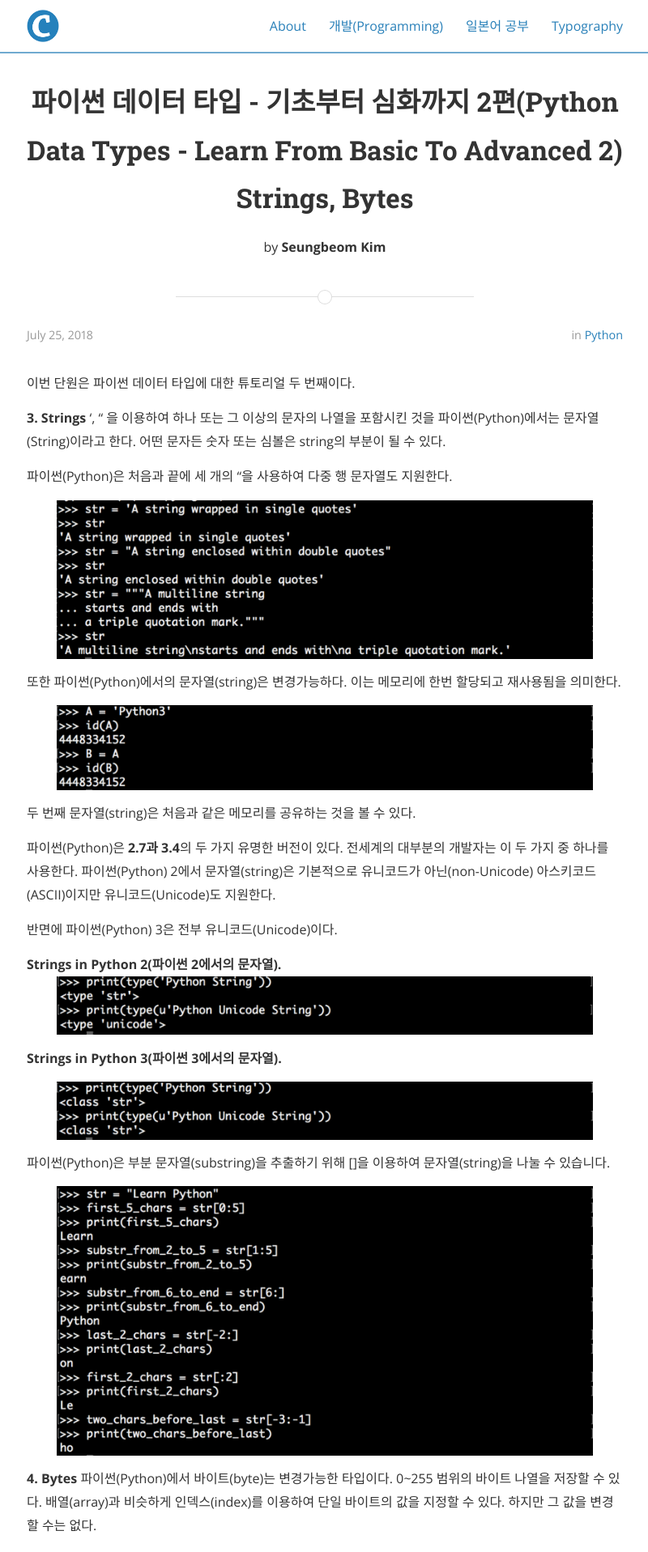
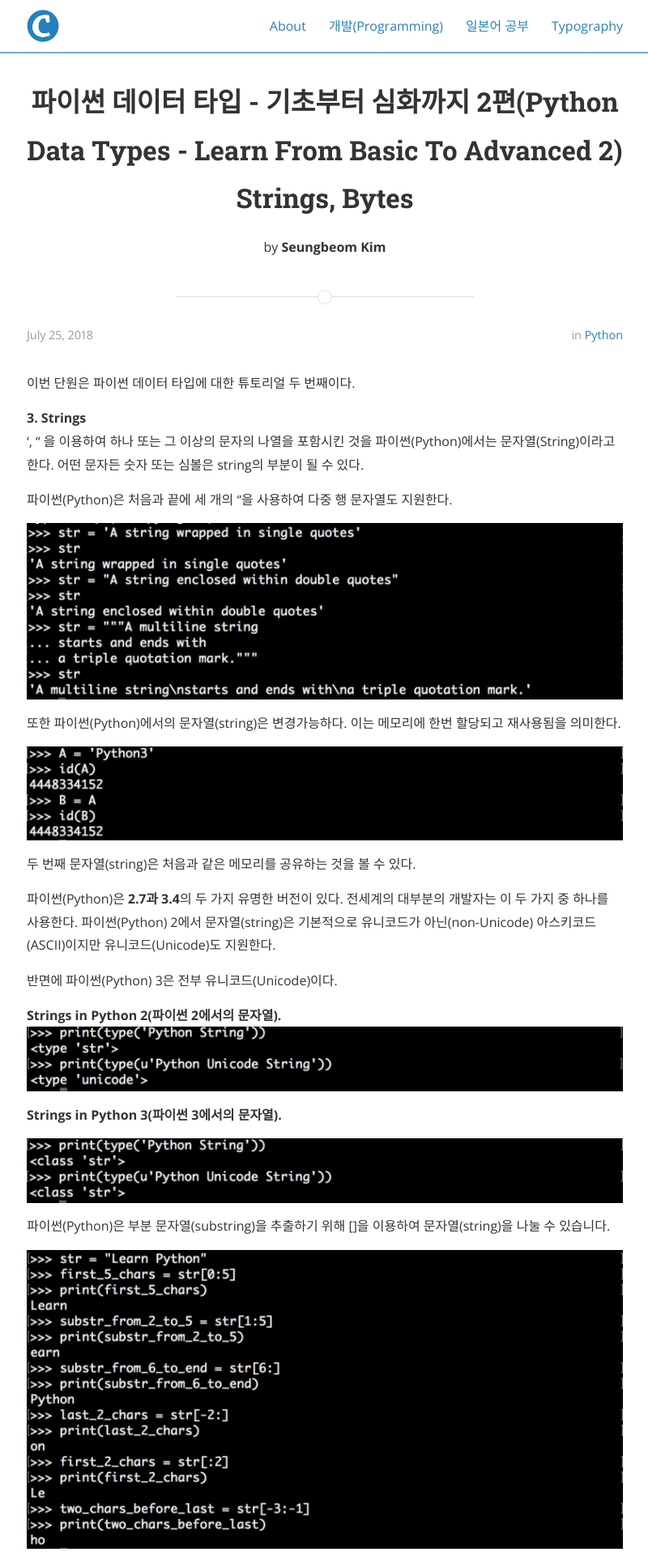
Before and after one commit to myksb1223/myksb1223.github.io, a Jekyll site: the page built from _posts/2018-07-25-Python-Data-Types-Learn-From-Basic-To-Advanced-2-Strings-Bytes.md, in a window 1280 px wide. Shown: the top 1917 px of the page at 81% size, without its empty margins (239-1039 px from the left). Built offline with Jekyll 4.4.1, drawn with Linux system fonts in a browser that asks for light colours; nearby versions of some CDN libraries; Markdown is read by kramdown in place of the engine named in the settings; comment, search, counter and statistics services are not loaded.

Commit message:
Change layout

```diff
--- a/_posts/2018-07-25-Python-Data-Types-Learn-From-Basic-To-Advanced-2-Strings-Bytes.md
+++ b/_posts/2018-07-25-Python-Data-Types-Learn-From-Basic-To-Advanced-2-Strings-Bytes.md
@@ -9,7 +9,7 @@ tags: 파이썬 Python 파이썬튜토리얼 PythonTutorial 파이썬강의 파
 
 이번 단원은 파이썬 데이터 타입에 대한 튜토리얼 두 번째이다.
 
-**3. Strings**
+**3. Strings**<br>
 ', " 을 이용하여 하나 또는 그 이상의 문자의 나열을 포함시킨 것을 파이썬(Python)에서는 문자열(String)이라고 한다. 어떤 문자든 숫자 또는 심볼은 string의 부분이 될 수 있다.
 
 파이썬(Python)은 처음과 끝에 세 개의 "을 사용하여 다중 행 문자열도 지원한다.
@@ -37,7 +37,7 @@ tags: 파이썬 Python 파이썬튜토리얼 PythonTutorial 파이썬강의 파
 
 <img src="{{ site.baseurl }}/assets/python/python_tutorial_6_5.png" title="Python tutorial 6 Picture 5" class="post-image">
 
-**4. Bytes**
+**4. Bytes**<br>
 파이썬(Python)에서 바이트(byte)는 변경가능한 타입이다. 0~255 범위의 바이트 나열을 저장할 수 있다. 배열(array)과 비슷하게 인덱스(index)를 이용하여 단일 바이트의 값을 지정할 수 있다. 하지만 그 값을 변경할 수는 없다.
 
 여기에 바이트(byte)와 문자열(string)의 몇 가지 차이점이 있다.
--- a/_sass/_layout.scss
+++ b/_sass/_layout.scss
@@ -260,6 +260,9 @@ pre code.hljs {
 	*	Posts
 	*/
 	.post {
+		img {
+			width: 100%;
+		}
 		ul {
 			margin-bottom: 1em;
 		}
```
